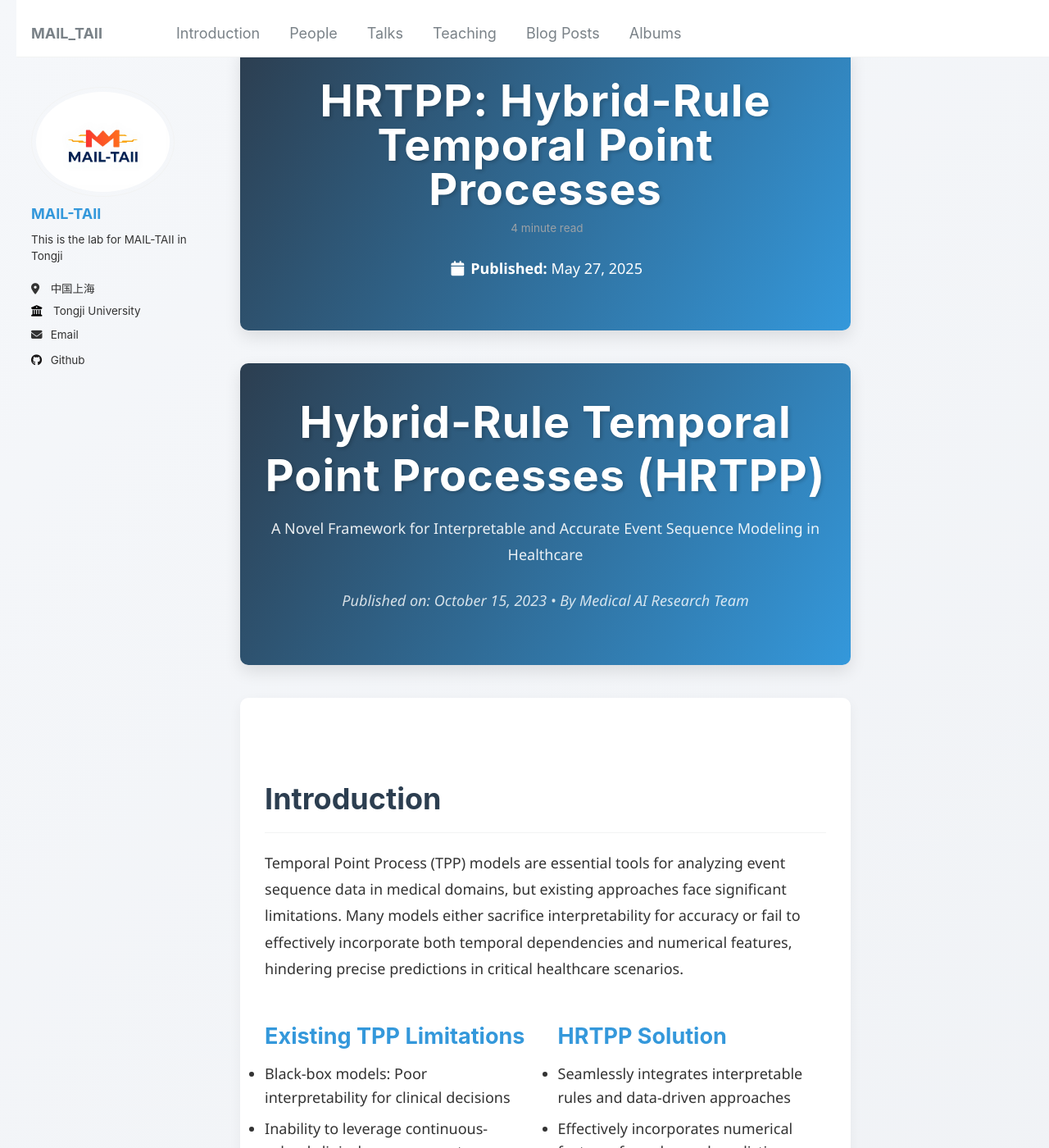
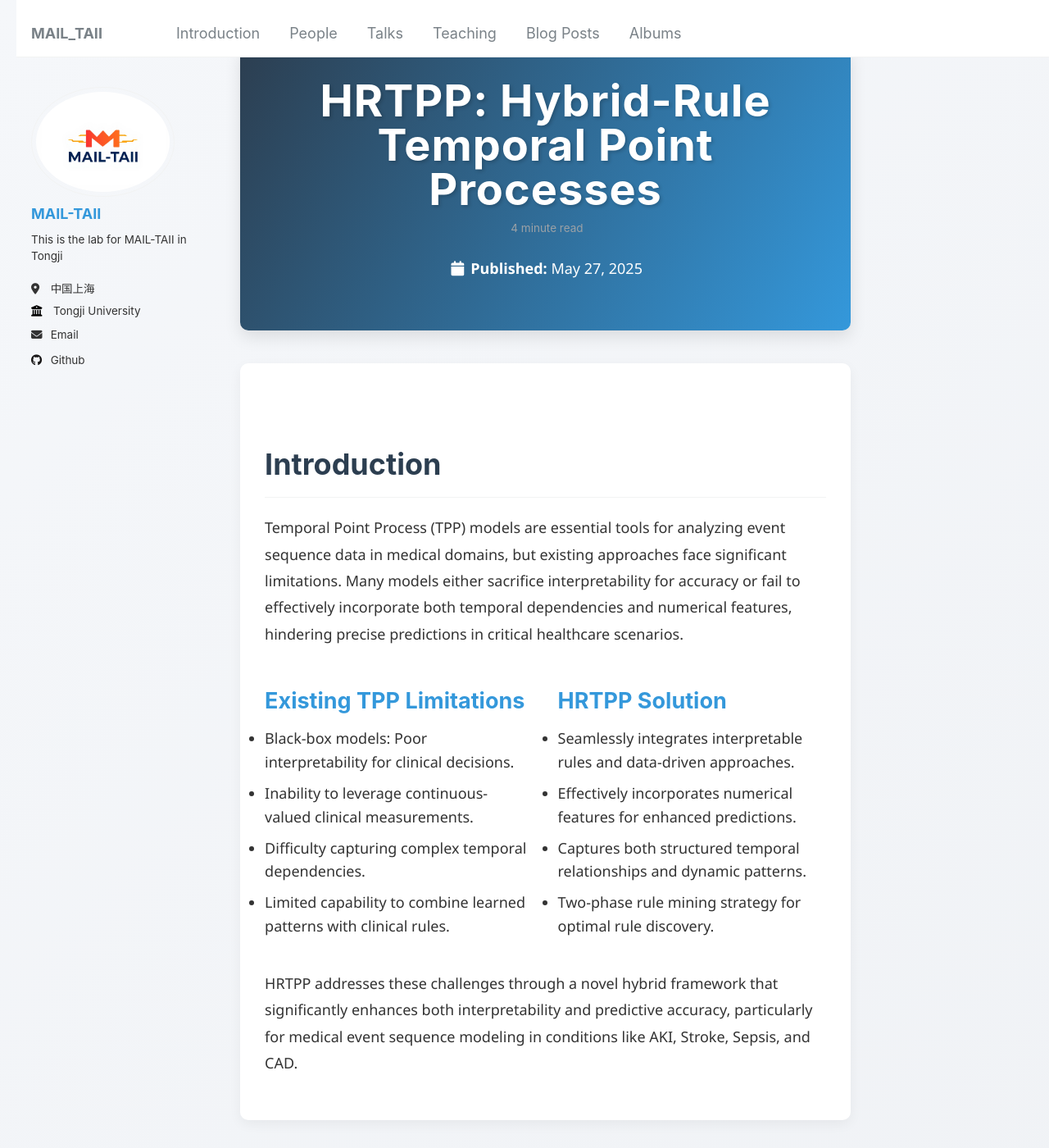
Before and after one commit to mail-taii/mail-taii.github.io, a Jekyll site: the page built from _posts/2025-05-27-HRTPP.html, in a window 1280 px wide and 1400 px high. Shown: the whole window at 82% size. Built offline with Jekyll 4.4.1, drawn with Linux system fonts in a browser that asks for light colours; some of the changed text lies outside the part shown.

Commit message:
Update 2025-05-27-HRTPP.html

```diff
--- a/_posts/2025-05-27-HRTPP.html
+++ b/_posts/2025-05-27-HRTPP.html
@@ -1,9 +1,9 @@
 ---
 title: "HRTPP: Hybrid-Rule Temporal Point Processes"
 date: 2025-05-27
-permalink: /posts/2025/06/sample-html/hrtpp
-excerpt: "HRTPP"
-tags: [html, posts, example]
+permalink: /posts/hrtpp
+excerpt: "ECML-PKDD 2025"
+tags: [html, posts, conference]
 ---
 
 <!DOCTYPE html>
@@ -12,6 +12,20 @@
     <meta charset="UTF-8">
     <meta name="viewport" content="width=device-width, initial-scale=1.0">
     <title>HRTPP: Enhancing Interpretable Event Sequence Modeling</title>
+    <!-- MathJax配置：启用内联美元符号和文本宏 -->
+    <script>
+    MathJax = {
+      tex: {
+        inlineMath: [['$', '$'], ['\$', '\$']],
+        macros: {
+          textbase: "\\text{base}",
+          textrule: "\\text{rule}",
+          textnum: "\\text{num}",
+          textNLL: "\\text{NLL}"
+        }
+      }
+    };
+    </script>
     <script src="https://polyfill.io/v3/polyfill.min.js?features=es6"></script>
     <script id="MathJax-script" async src="https://cdn.jsdelivr.net/npm/mathjax@3/es5/tex-mml-chtml.js"></script>
     <style>
@@ -114,11 +128,13 @@
             margin: 25px 0;
             border-left: 4px solid var(--accent);
             overflow-x: auto;
+            font-family: monospace;
+            font-size: 1.1rem;
         }
 
         .features-grid {
             display: grid;
-            grid-template-columns: repeat(auto-fit, minmax(300px, 1fr));
+            grid-template-columns: 1fr;
             gap: 25px;
             margin: 30px 0;
         }
@@ -230,11 +246,6 @@
 </head>
 <body>
     <div class="container">
-        <header>
-            <h1>Hybrid-Rule Temporal Point Processes (HRTPP)</h1>
-            <p class="subtitle">A Novel Framework for Interpretable and Accurate Event Sequence Modeling in Healthcare</p>
-            <p class="author">Published on: October 15, 2023 • By Medical AI Research Team</p>
-        </header>
 
         <section class="card">
             <h2>Introduction</h2>
@@ -244,19 +255,19 @@
                 <div>
                     <h3>Existing TPP Limitations</h3>
                     <ul>
-                        <li>Black-box models: Poor interpretability for clinical decisions</li>
-                        <li>Inability to leverage continuous-valued clinical measurements</li>
-                        <li>Difficulty capturing complex temporal dependencies</li>
-                        <li>Limited capability to combine learned patterns with clinical rules</li>
+                        <li>Black-box models: Poor interpretability for clinical decisions.</li>
+                        <li>Inability to leverage continuous-valued clinical measurements.</li>
+                        <li>Difficulty capturing complex temporal dependencies.</li>
+                        <li>Limited capability to combine learned patterns with clinical rules.</li>
                     </ul>
                 </div>
                 <div>
                     <h3>HRTPP Solution</h3>
                     <ul>
-                        <li>Seamlessly integrates interpretable rules and data-driven approaches</li>
-                        <li>Effectively incorporates numerical features for enhanced predictions</li>
-                        <li>Captures both structured temporal relationships and dynamic patterns</li>
-                        <li>Two-phase rule mining strategy for optimal rule discovery</li>
+                        <li>Seamlessly integrates interpretable rules and data-driven approaches.</li>
+                        <li>Effectively incorporates numerical features for enhanced predictions.</li>
+                        <li>Captures both structured temporal relationships and dynamic patterns.</li>
+                        <li>Two-phase rule mining strategy for optimal rule discovery.</li>
                     </ul>
                 </div>
             </div>
```
Also changed, not shown: other parts of _posts/2025-05-27-HRTPP.html (+15 -3 lines).
